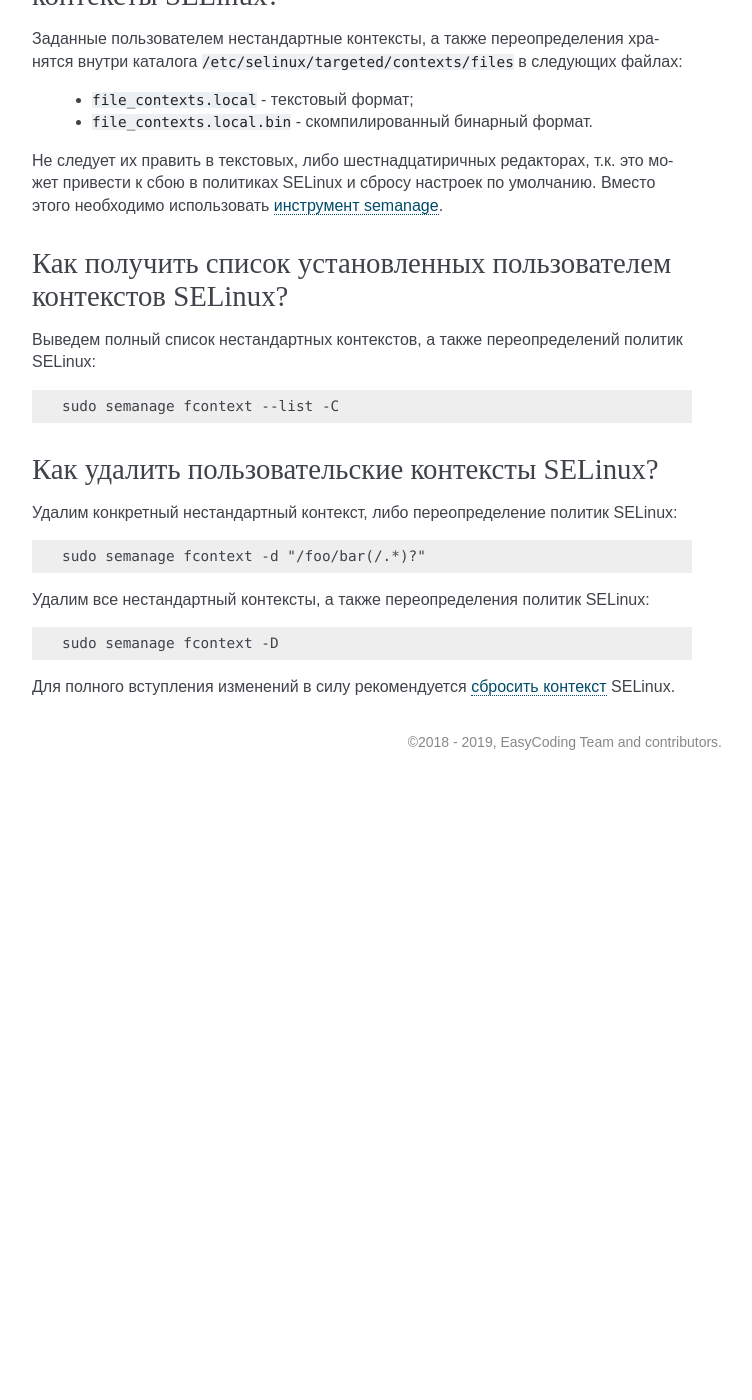
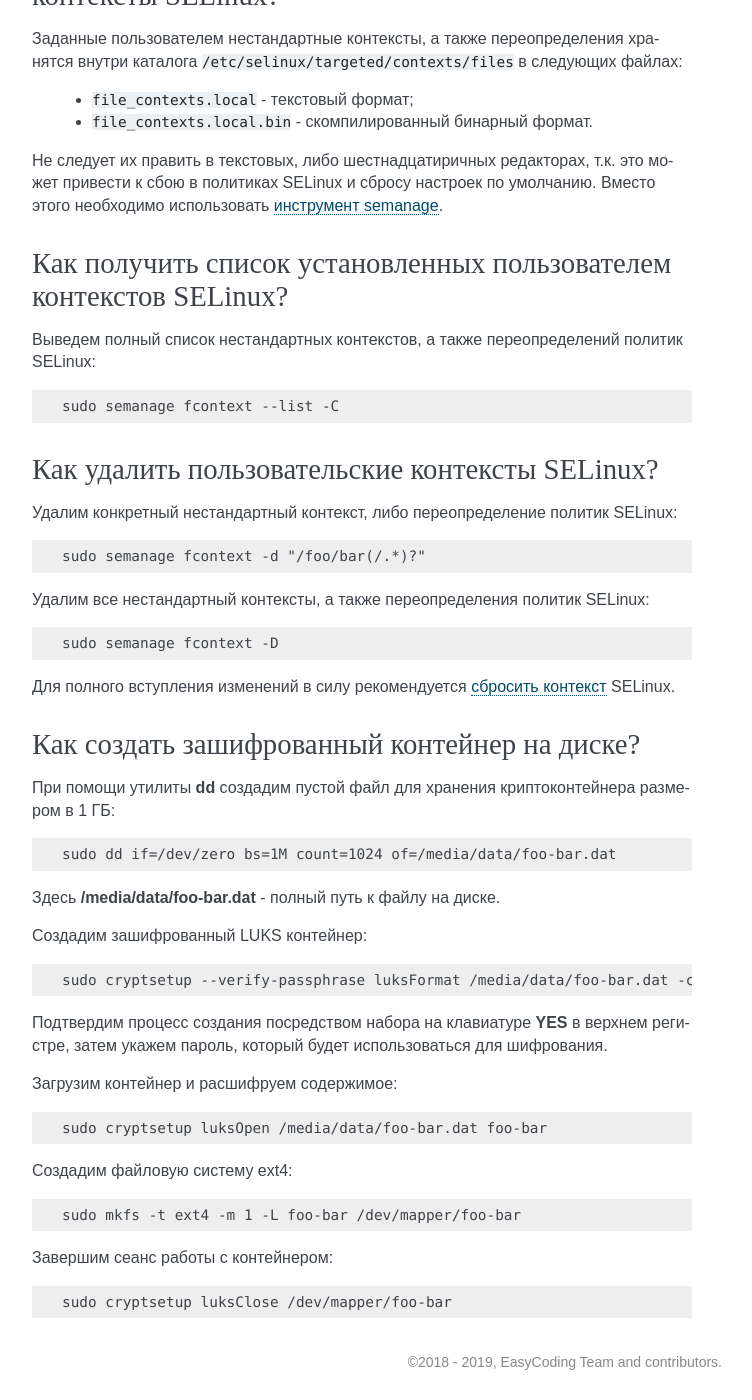
Before and after one commit to RussianFedora/FAQ, a Sphinx documentation site: the page built from source/security.rst, in a window 1280 px wide and 1400 px high, scrolled down 27252 px. Shown: the whole window, without its empty margins (388-1140 px from the left). Built offline with Sphinx 7.4.7, drawn with Linux system fonts in a browser that asks for light colours; before the commit the page ends 28032 px from its top, so only the background shows below that; some of the changed text lies outside the part shown.

Commit message:
Added question about creating a new crypto-container on disk.

```diff
--- a/source/security.rst
+++ b/source/security.rst
@@ -1584,3 +1584,43 @@ Cryptsetup поддерживает монтирование как :ref:`TrueCr
     sudo semanage fcontext -D
 
 Для полного вступления изменений в силу рекомендуется :ref:`сбросить контекст <selinux-boot-error>` SELinux.
+
+.. index:: encryption, cryptsetup, luks, container, cryptography
+.. _luks-container:
+
+Как создать зашифрованный контейнер на диске?
+================================================
+
+При помощи утилиты **dd** создадим пустой файл для хранения криптоконтейнера размером в 1 ГБ:
+
+.. code-block:: text
+
+    sudo dd if=/dev/zero bs=1M count=1024 of=/media/data/foo-bar.dat
+
+Здесь **/media/data/foo-bar.dat** - полный путь к файлу на диске.
+
+Создадим зашифрованный LUKS контейнер:
+
+.. code-block:: text
+
+    sudo cryptsetup --verify-passphrase luksFormat /media/data/foo-bar.dat -c aes-xts-plain64 -s 256 -h sha512
+
+Подтвердим процесс создания посредством набора на клавиатуре **YES** в верхнем регистре, затем укажем пароль, который будет использоваться для шифрования.
+
+Загрузим контейнер и расшифруем содержимое:
+
+.. code-block:: text
+
+    sudo cryptsetup luksOpen /media/data/foo-bar.dat foo-bar
+
+Создадим файловую систему ext4:
+
+.. code-block:: text
+
+    sudo mkfs -t ext4 -m 1 -L foo-bar /dev/mapper/foo-bar
+
+Завершим сеанс работы с контейнером:
+
+.. code-block:: text
+
+    sudo cryptsetup luksClose /dev/mapper/foo-bar
```
